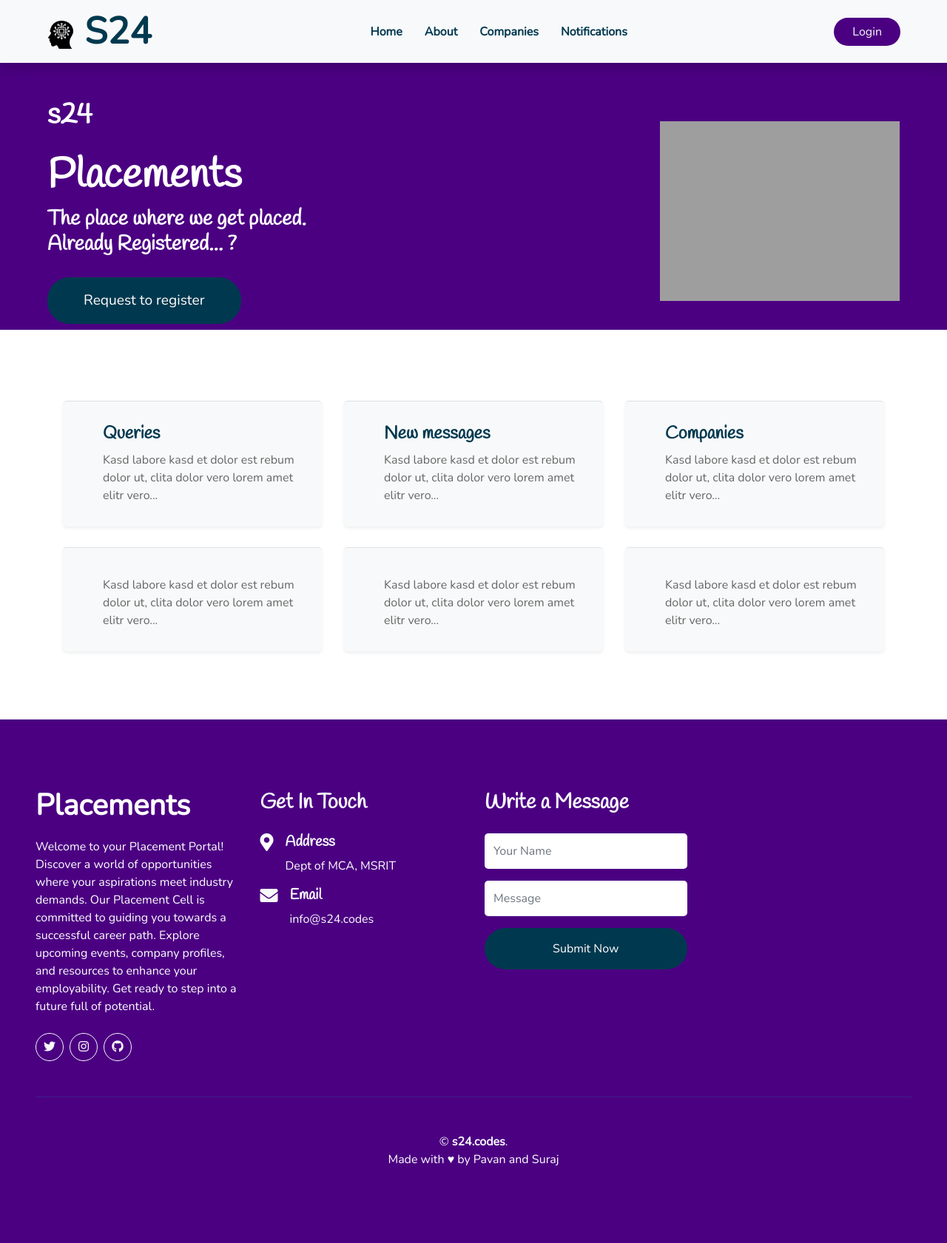
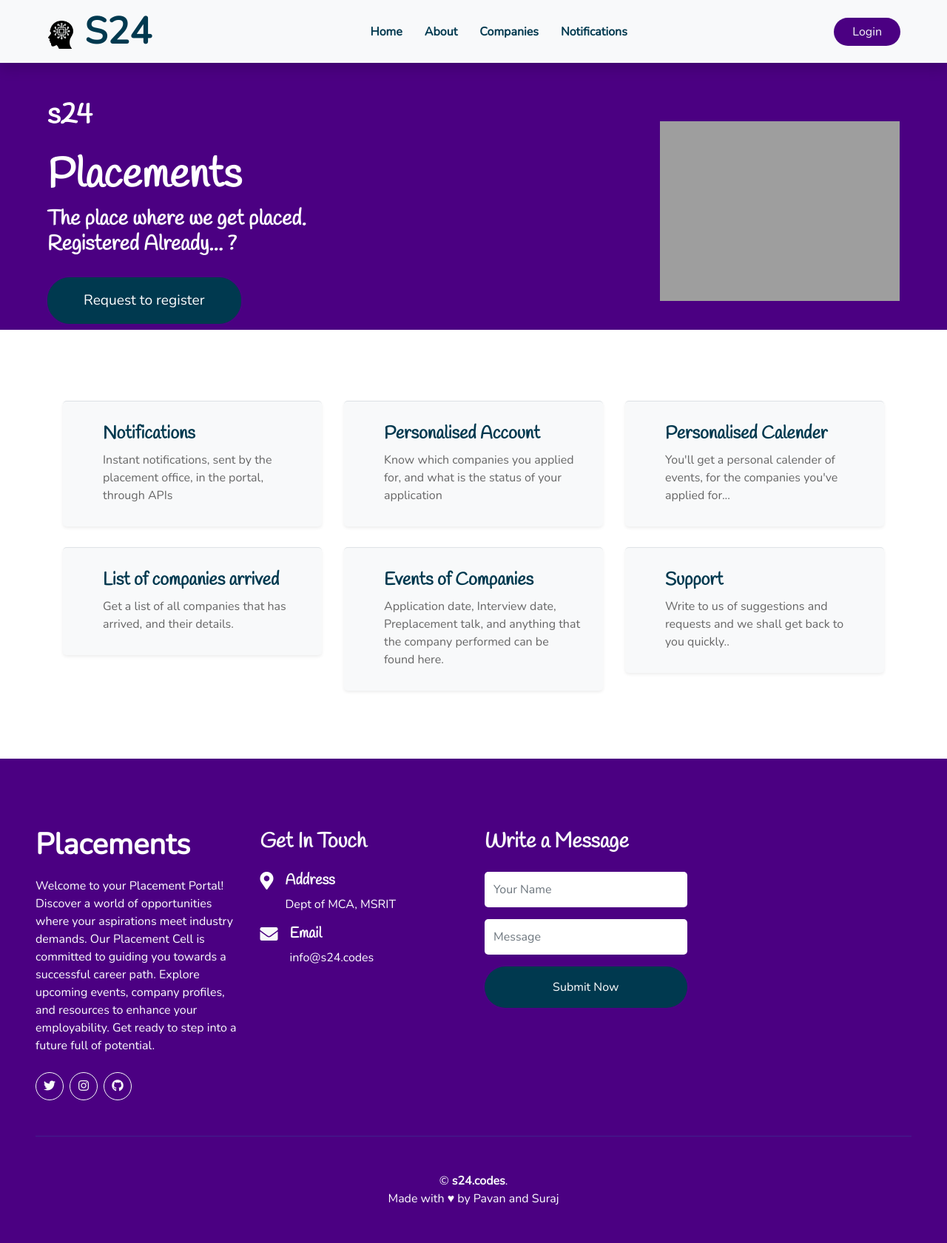
Before and after one commit to surajgowda/placementsite, a Django app: template display/templates/placement.html in a window 1280 px wide. Shown: the whole page at 74% size. Before the commit the page ends 1576 px from the top, so only its background shows below. Run offline with Django 3.2, Linux system fonts and the light colour scheme; the template is opened without the code that fills it, so the values that code supplies are empty; some libraries are stand-ins or nearby versions; grey boxes are pictures that could not be loaded.

Commit message:
final product

```diff
--- a/display/templates/company.html
+++ b/display/templates/company.html
@@ -18,7 +18,7 @@
     <table class="table table-bordered" style="text-align: center;">
       <thead>
         <tr>
-          <th scope="col">Title</th>
+          <th scope="col">Event</th>
           <th scope="col">Description</th>
           <th scope="col">Date</th>
 
--- a/display/templates/placement.html
+++ b/display/templates/placement.html
@@ -12,9 +12,9 @@
           </h1>
           <h3 class="text-white mb-4">
             The place where we get placed.<br/>
-            Already Registered... ?
+            Registered Already... ?
           </h3>
-          <a href="https://forms.gle/UKpvHJczjqXRrDPZA" class="btn btn-secondary mt-1 py-3 px-5" style="font-size: larger;">Request to register</a>
+          <a href="https://forms.gle/FzNvH1FnEmyz6nbe6" target="_blank" class="btn btn-secondary mt-1 py-3 px-5" style="font-size: larger;">Request to register</a>
           <h1></h1>
         </div>
         <div class="col-lg-6 text-center text-lg-right">
@@ -37,10 +37,9 @@
                 class=""
               ></i>
               <div class="pl-4">
-                <h4>Queries</h4>
+                <h4>Notifications</h4>
                 <p class="m-0">
-                  Kasd labore kasd et dolor est rebum dolor ut, clita dolor vero
-                  lorem amet elitr vero...
+                  Instant notifications, sent by the placement office, in the portal, through APIs
                 </p>
               </div>
             </div>
@@ -54,10 +53,9 @@
                 class=""
               ></i>
               <div class="pl-4">
-                <h4>New messages</h4>
+                <h4>Personalised Account</h4>
                 <p class="m-0">
-                  Kasd labore kasd et dolor est rebum dolor ut, clita dolor vero
-                  lorem amet elitr vero...
+                  Know which companies you applied for, and what is the status of your application
                 </p>
               </div>
             </div>
@@ -71,10 +69,10 @@
                 class=""
               ></i>
               <div class="pl-4">
-                <h4>Companies</h4>
+                <h4>Personalised Calender</h4>
                 <p class="m-0">
-                  Kasd labore kasd et dolor est rebum dolor ut, clita dolor vero
-                  lorem amet elitr vero...
+                  You'll get a personal calender of events,
+                  for the companies you've applied for...
                 </p>
               </div>
             </div>
@@ -88,10 +86,9 @@
                 class=""
               ></i>
               <div class="pl-4">
-                <h4></h4>
+                <h4>List of companies arrived</h4>
                 <p class="m-0">
-                  Kasd labore kasd et dolor est rebum dolor ut, clita dolor vero
-                  lorem amet elitr vero...
+                  Get a list of all companies that has arrived, and their details.
                 </p>
               </div>
             </div>
@@ -105,10 +102,9 @@
                 class=""
               ></i>
               <div class="pl-4">
-                <h4></h4>
+                <h4>Events of Companies</h4>
                 <p class="m-0">
-                  Kasd labore kasd et dolor est rebum dolor ut, clita dolor vero
-                  lorem amet elitr vero...
+                Application date, Interview date, Preplacement talk, and anything that the company performed can be found here.
                 </p>
               </div>
             </div>
@@ -122,10 +118,9 @@
                 class=""
               ></i>
               <div class="pl-4">
-                <h4></h4>
+                <h4>Support</h4>
                 <p class="m-0">
-                  Kasd labore kasd et dolor est rebum dolor ut, clita dolor vero
-                  lorem amet elitr vero...
+                  Write to us of suggestions and requests and we shall get back to you quickly..
                 </p>
               </div>
             </div>
--- a/placement/settings.py
+++ b/placement/settings.py
@@ -89,6 +89,7 @@ DATABASES = {
 }
 AUTH_USER_MODEL = 'display.CustomUser'
 
+LOGIN_URL='/login/'
 
 # Password validation
 # https://docs.djangoproject.com/en/4.2/ref/settings/#auth-password-validators
--- a/placement/urls.py
+++ b/placement/urls.py
@@ -23,11 +23,10 @@ urlpatterns = [
     path('admin/', admin.site.urls),
     path('companies/', views.companies, name='companies'),
     path('company/<int:pk>/', views.company, name='company'),
-    path('',views.placement, name='placement'),
+    path('',views.home, name='MyAccount'),
     path('about/',views.about, name='about'),
     path('login/',views.login_view, name='Login'),
-    path('register/',views.register, name='Register'),
-    path('dashboard/',views.home, name='MyAccount'),
+    path('placement/',views.home, name='placement'),
     path('update/<int:user_id>/',views.update_companies_applied, name='updatecompanies'),
     path('notifications/',views.notifications, name='notifications'),
     path('logout/',views.logout_view, name='logout'),
```
Also changed, not shown: display/templates/Login.html (+20 -16 lines), display/templates/Register.html (deleted, +0 -87 lines), display/templates/about.html (+1 -35 lines), display/views.py (+7 -18 lines).
